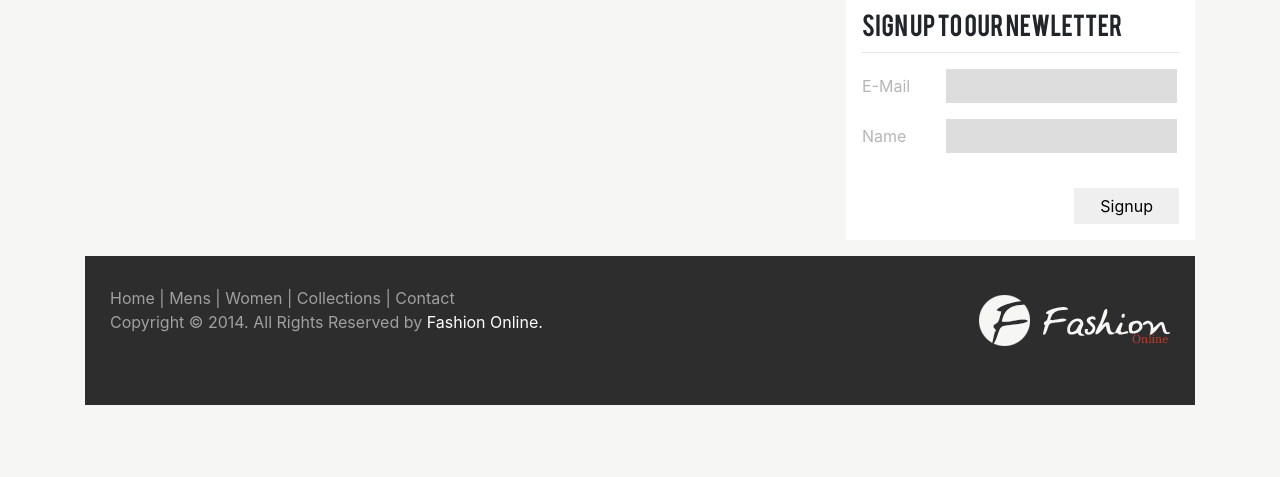
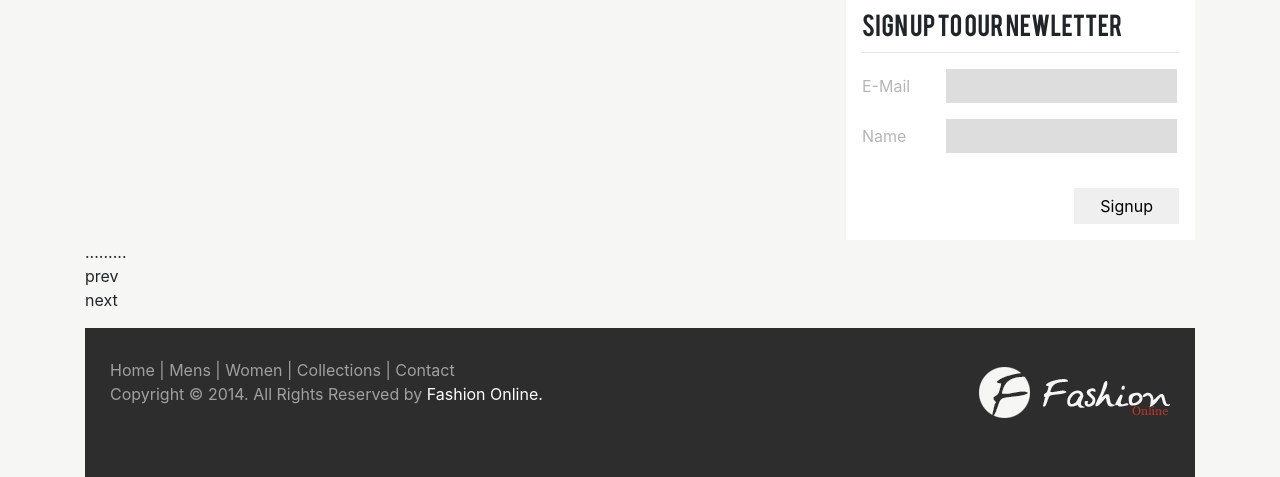
Before and after one commit to kebabmix/Fashion-Online, a PHP site: page / in a window 1280 px wide. Shown: the part 663-1140 px from the top of the page. Before the commit the page ends 1068 px from the top, so only its background shows below. Run offline with PHP 8.4, Linux system fonts and the light colour scheme; some libraries are stand-ins or nearby versions.

Commit message:
Owl Carousel add'ed

```diff
--- a/public_html/incl/footer.php
+++ b/public_html/incl/footer.php
@@ -16,6 +16,7 @@
     <script src="https://code.jquery.com/jquery-3.2.1.min.js" integrity="sha256-hwg4gsxgFZhOsEEamdOYGBf13FyQuiTwlAQgxVSNgt4=" crossorigin="anonymous"></script>
     <script src="https://cdnjs.cloudflare.com/ajax/libs/popper.js/1.12.3/umd/popper.min.js" integrity="sha384-vFJXuSJphROIrBnz7yo7oB41mKfc8JzQZiCq4NCceLEaO4IHwicKwpJf9c9IpFgh" crossorigin="anonymous"></script>
     <script src="https://maxcdn.bootstrapcdn.com/bootstrap/4.0.0-beta.2/js/bootstrap.min.js" integrity="sha384-alpBpkh1PFOepccYVYDB4do5UnbKysX5WZXm3XxPqe5iKTfUKjNkCk9SaVuEZflJ" crossorigin="anonymous"></script>
+    <script src="owlcarousel/owl.carousel.min.js"></script>
     <!-- SCRIPTS END -->
 
   </body>
--- a/public_html/incl/header.php
+++ b/public_html/incl/header.php
@@ -9,8 +9,9 @@
     <meta name="theme-color" content="#FFFFFF">
 
     <!--- CSS/STYLE --->
-    <link rel="stylesheet" href="https://maxcdn.bootstrapcdn.com/bootstrap/4.0.0/css/bootstrap.min.css"
-          integrity="sha384-Gn5384xqQ1aoWXA+058RXPxPg6fy4IWvTNh0E263XmFcJlSAwiGgFAW/dAiS6JXm" crossorigin="anonymous">
+    <link rel="stylesheet" href="https://maxcdn.bootstrapcdn.com/bootstrap/4.0.0/css/bootstrap.min.css" integrity="sha384-Gn5384xqQ1aoWXA+058RXPxPg6fy4IWvTNh0E263XmFcJlSAwiGgFAW/dAiS6JXm" crossorigin="anonymous">
+    <link rel="stylesheet" href="owlcarousel/owl.carousel.min.css">
+    <link rel="stylesheet" href="owlcarousel/owl.theme.default.min.css">
     <link rel="stylesheet" href="content/css/style.css">
 
     <!--- FONTS --->
--- a/public_html/index.php
+++ b/public_html/index.php
@@ -25,6 +25,38 @@
   </aside>
 </section>
 
+<!--- OWL SLIDER SECTION START --->
+<section class="row">
+  <div class="col-md-12">
+    <div class="owl-carousel owl-theme owl-loaded">
+      <div class="owl-stage-outer">
+        <div class="owl-stage">
+          <div class="owl-item">...</div>
+          <div class="owl-item">...</div>
+          <div class="owl-item">...</div>
+        </div>
+      </div>
+
+      <!--- OWL NAV START --->
+      <div class="owl-nav">
+        <div class="owl-prev">prev</div>
+        <div class="owl-next">next</div>
+      </div>
+      <!--- OWL NAV END --->
+
+      <!--- OWL DOTS START --->
+      <div class="owl-dots">
+        <div class="owl-dot active"><span></span></div>
+        <div class="owl-dot"><span></span></div>
+        <div class="owl-dot"><span></span></div>
+      </div>
+      <!--- OWL DOTS END --->
+
+    </div>
+  </div>
+</section>
+<!--- OWL SLIDER SECTION END --->
+
 <!--- HEADER INCLUDES START --->
 <?php require_once 'incl/footer.php'; ?>
 <!--- HEADER INCLUDES END --->
```
Also changed, not shown: 1 other file. Lines whose indentation alone changed are shown as unchanged.
